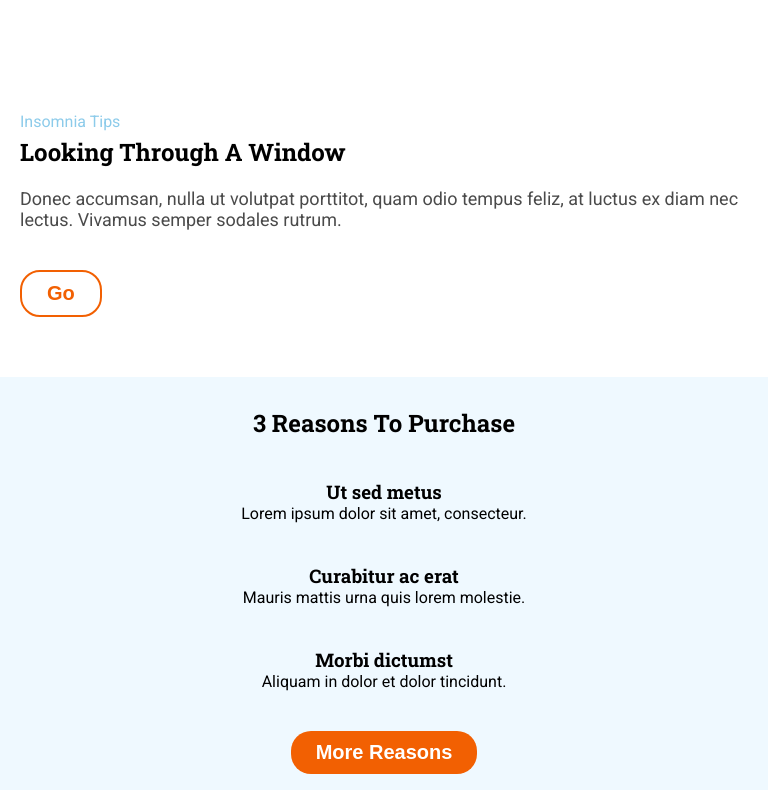
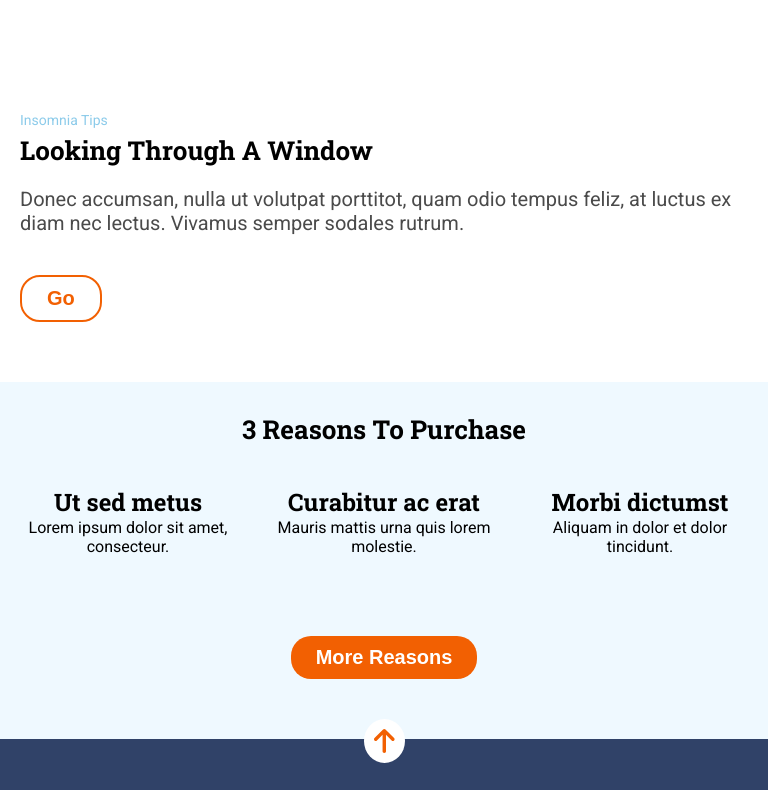
Before and after one commit to Adalab/modulo-1-evaluacion-final-mgantunez, a website built with Vite: page src/index.html in a window 768 px wide. Shown: the part 748-1538 px from the top of the page. Built offline with nearby package versions, Linux system fonts and the light colour scheme; files whose address does not match are found by name.

Commit message:
Add grid section2

```diff
--- a/src/index.html
+++ b/src/index.html
@@ -36,7 +36,7 @@
     <div class="header__content">
 
       <h1 class="header__title">ANONYMOUS PROXY</h1>
-      <p>In hac habitasse platea dictumst.</p>
+      <p class="header__subtitle">In hac habitasse platea dictumst.</p>
 
       <button class="header__container-button" onclick="location.href='#section2-reasons'">
         <img src="../images/ico-scroll-down.svg" alt="Flecha abajo">
@@ -68,19 +68,19 @@
 
         <h2 class=section2__title>3 Reasons To Purchase</h2>
 
-        <article>
+        <article class="section2__article1">
           <h3 class="section2__article__title">Ut sed metus</h3>
-          <p> Lorem ipsum dolor sit amet, consecteur.</p>
+          <p class="section2_article_paragraph"> Lorem ipsum dolor sit amet, consecteur.</p>
         </article>
 
-        <article>
+        <article class="section2__article2">
           <h3 class="section2__article__title">Curabitur ac erat</h3>
-          <p>Mauris mattis urna quis lorem molestie.</p>
+          <p class="section2_article_paragraph">Mauris mattis urna quis lorem molestie.</p>
         </article>
 
-        <article>
+        <article class="section2__article3">
           <h3 class="section2__article__title">Morbi dictumst</h3>
-          <p>Aliquam in dolor et dolor tincidunt.</p>
+          <p class="section2_article_paragraph">Aliquam in dolor et dolor tincidunt.</p>
         </article>
 
         <!--hacer transform con transition-->
--- a/src/scss/main.scss
+++ b/src/scss/main.scss
@@ -76,11 +76,13 @@
         color: #8ccbea;
         margin-top: 40px;
         margin-bottom: 5px;
+        font-size: 0.875rem;
     }
 
     &__title {
         font-family: Roboto Slab, serif;
         margin-bottom: 20px;
+        font-size: 1.75rem;
     }
 
     &__paragraph {
@@ -124,17 +126,24 @@
 
     &__container {
         display: grid;
-        grid-template-rows: 1 fr 1fr 1fr 1fr auto;
+        grid-template-rows: 1fr 1fr 1fr 1fr auto;
         gap: 40px;
     }
 
     &__title {
         font-family: Roboto Slab, serif;
         margin-top: 30px;
+        font-size: 1.5rem;
+
     }
 
     &__article__title {
         font-family: Roboto Slab, serif;
+        font-size: 1.125rem;
+    }
+
+    &__article__paragraph {
+        font-size: 1.125rem;
     }
 
     /*hacer transform con transition*/
@@ -220,3 +229,89 @@
     }
 
 }
+
+/* Tablet */
+@media (min-width: 768px) and (max-width: 1279px) {
+
+    .header {
+
+        &__title {
+            font-size: 5rem;
+        }
+
+        &__subtitle {
+            font-size: 1.25rem;
+        }
+    }
+
+    .section1 {
+
+        &__title {
+            font-size: 1.625rem;
+        }
+
+        &__paragraph {
+            font-size: 1.25rem;
+        }
+    }
+
+    .section2 {
+
+        padding-inline: 20px;
+        &__container {
+            display: grid;
+            grid-template-columns: 1fr 1fr 1fr;
+            grid-template-rows: auto auto auto;
+            grid-template-areas:
+                "title title title"
+                "article1 arcicle2 article3"
+                "button button button";
+        }
+
+        &__title {
+            grid-area: title;
+            grid-column: 1 / 4;
+            grid-row: 1;
+            font-family: Roboto Slab, serif;
+            margin-top: 30px;
+            font-size: 1.625rem;
+        }
+
+        &__article1 {
+            grid-area: article1;
+            grid-column: 1;
+            grid-row: 2;
+        }
+
+        &__article2 {
+            grid-area: article2;
+            grid-column: 2;
+            grid-row: 2;
+        }
+
+        &__article3 {
+            grid-area: article3;
+            grid-column: 3;
+            grid-row: 2;
+        }
+
+        &__article__title {
+            font-family: Roboto Slab, serif;
+            font-size: 1.5rem;
+        }
+
+        &__article__paragraph {
+            font-size: 1.25rem;
+        }
+
+        &__button-container {
+            margin-top: 40px;
+            grid-area: button;
+            grid-column: 1 / 4;
+            grid-row: 3;
+        }
+    }
+}
+
+/* Desktop
+    @media (min-width: 1280px)*/
```
